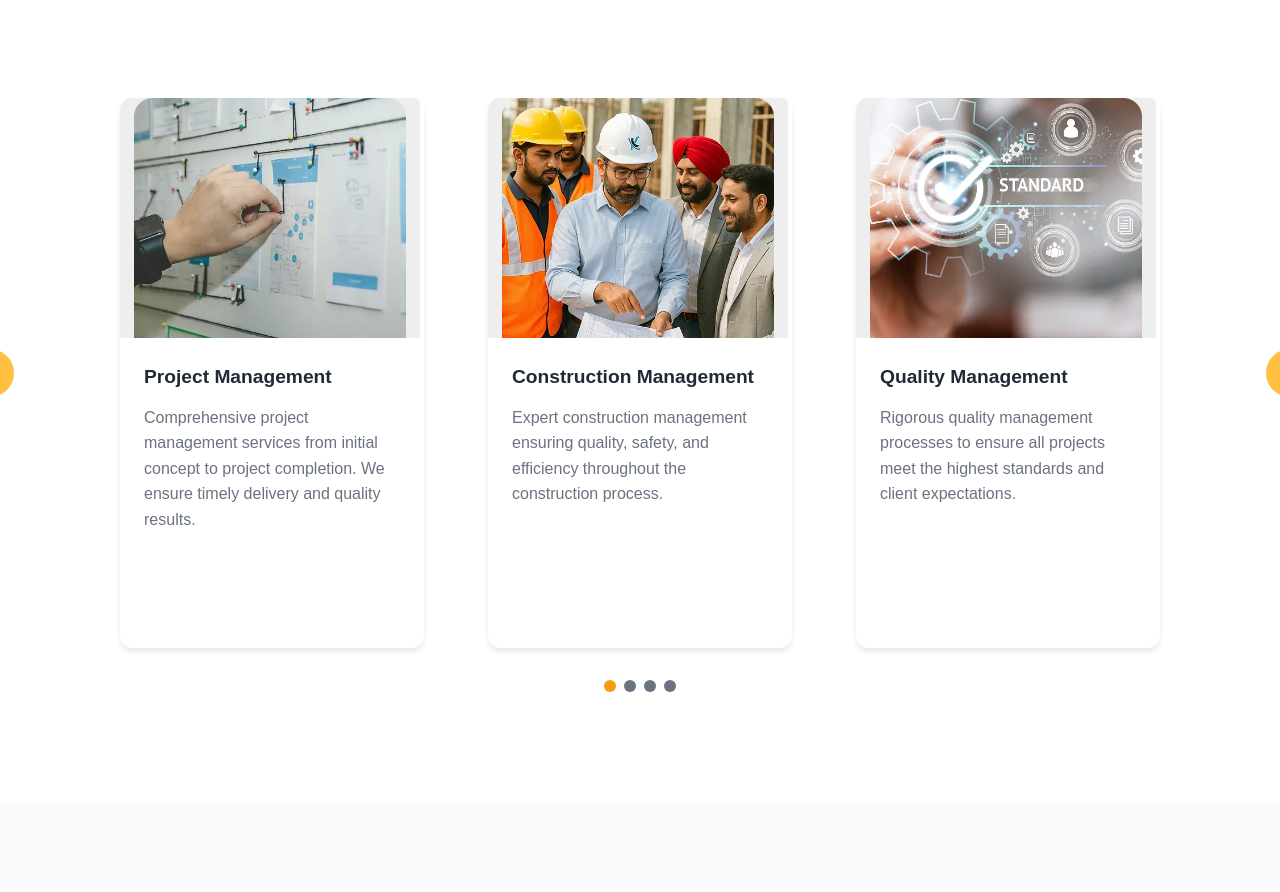
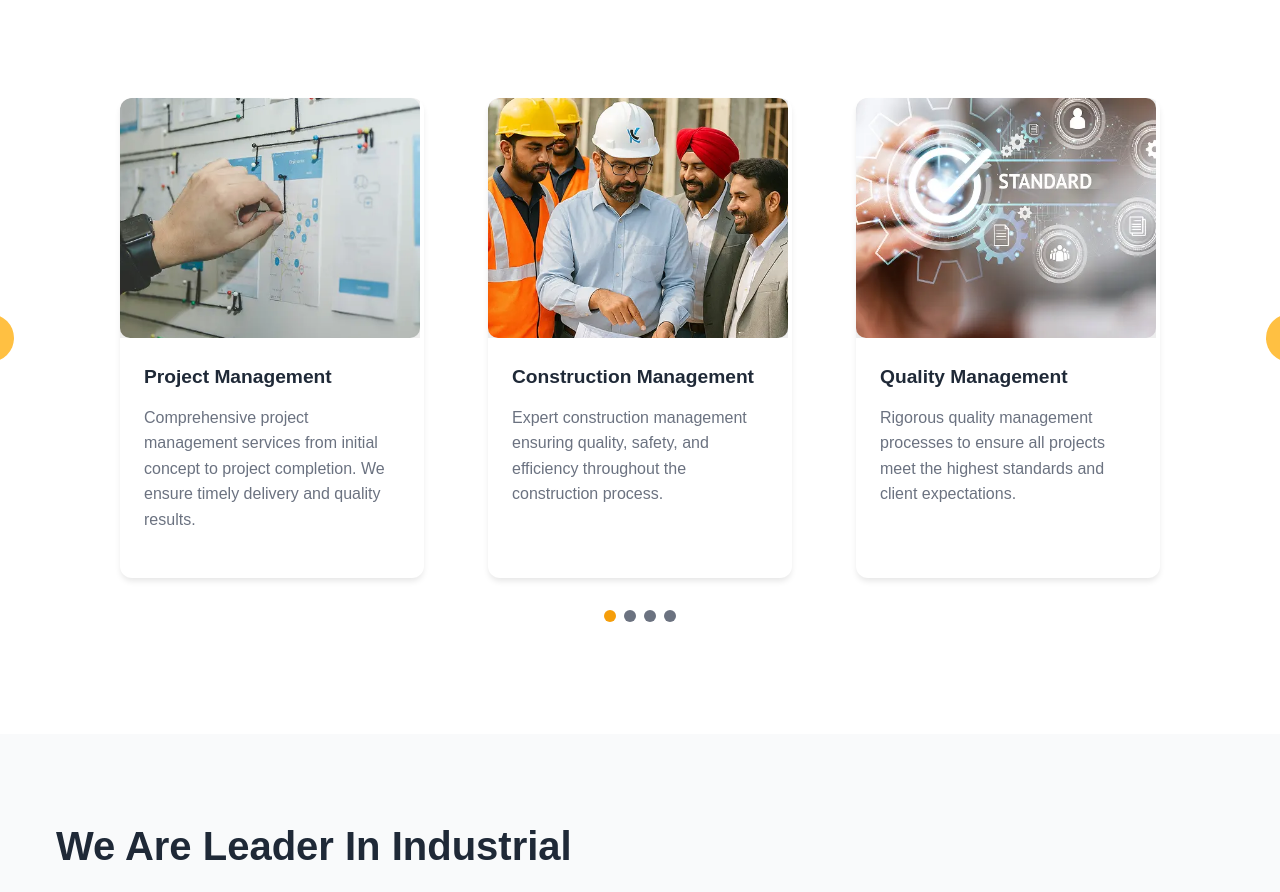
Before and after one commit to aesthetica-studios/nkb, a React (Vite) app: page / in a window 1280 px wide. Shown: the part 931-1823 px from the top of the page. Built offline with nearby package versions, Linux system fonts and the light colour scheme.

Commit message:
final touch

```diff
--- a/src/components/ServiceBox.css
+++ b/src/components/ServiceBox.css
@@ -60,7 +60,7 @@
   width: 100%;
   height: auto;
   max-height: 240px;
-  object-fit: contain;
+  object-fit: cover;
   border-radius: 10px;
 }
 
--- a/src/components/Services.css
+++ b/src/components/Services.css
@@ -36,7 +36,7 @@
   display: flex;
   flex-direction: column;
   width: 100%; /* ensure full width */
-  height: 550px;
+  height: 480px;
 }
 
 .service-image {
@@ -111,8 +111,8 @@
   left: 0;
 }
 
-.next-btn {
-  right: 0;
+.about-next-btn {
+  right: -160px;
 }
 
 .carousel-dots {
--- a/src/pages/about.jsx
+++ b/src/pages/about.jsx
@@ -221,7 +221,7 @@ useEffect(() => {
 )}
 
 
-              <button className="carousel-btn next-btn" onClick={handleNext}>
+              <button className="carousel-btn about-next-btn" onClick={handleNext}>
                 <ChevronRight size={24} />
               </button>
             </div>
```
